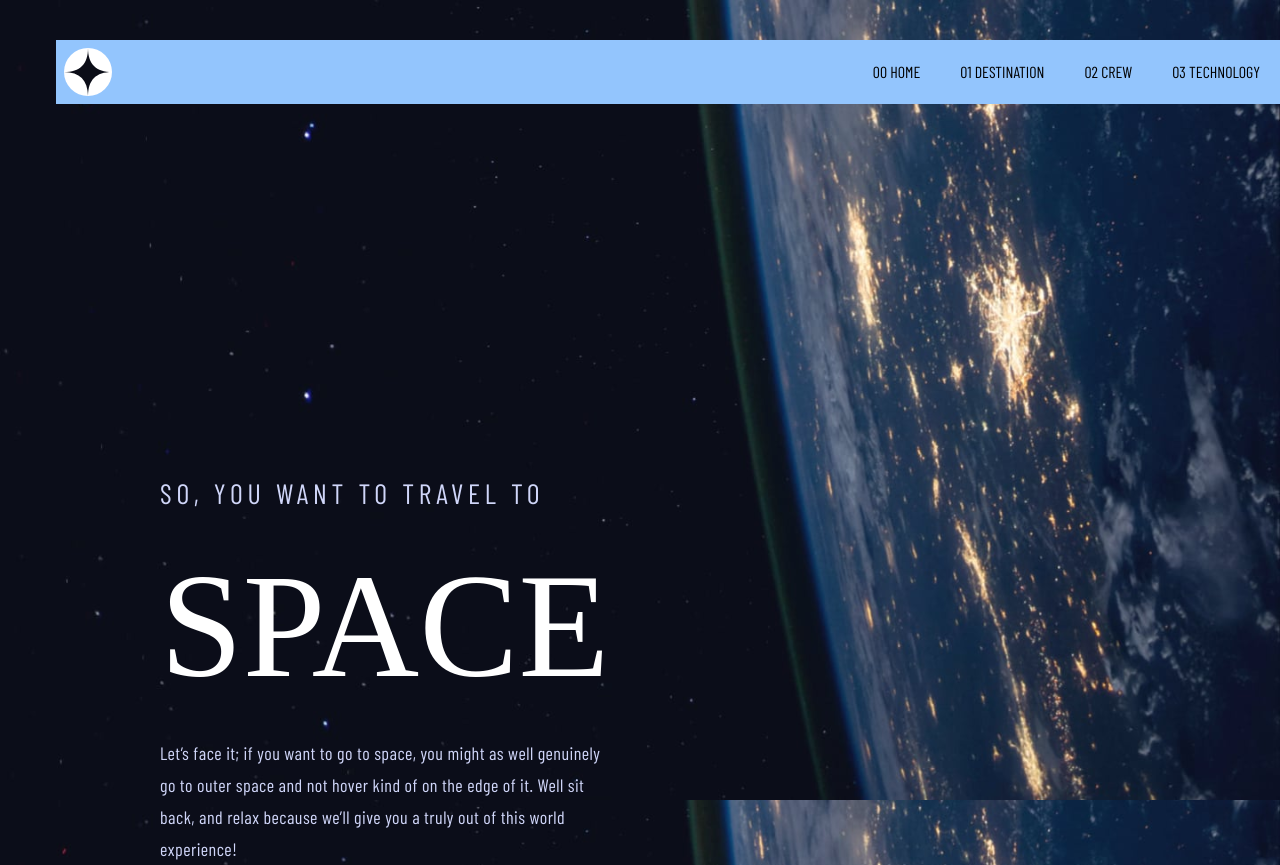
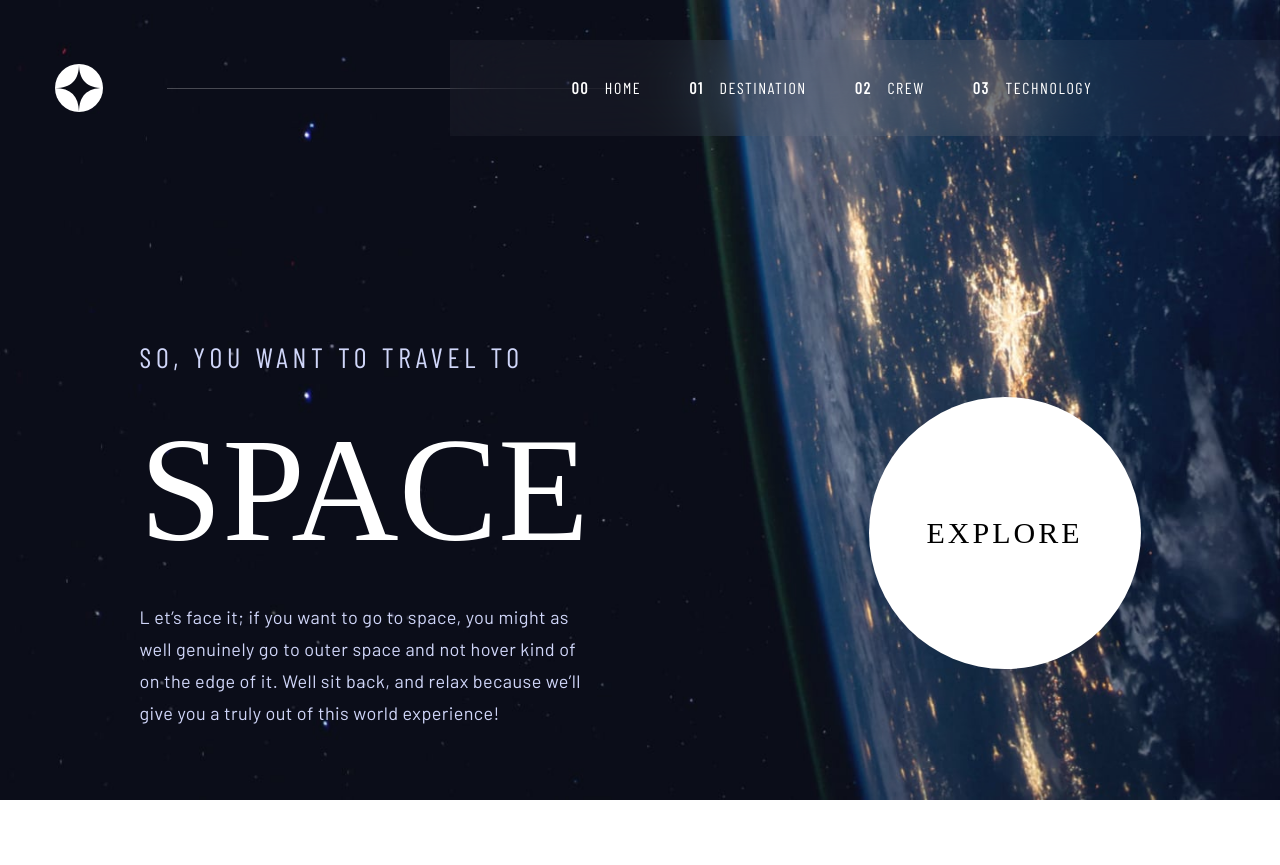
Before and after one commit to BoneNzy/Space-travel-webpage, a website: page public/index.html in a window 1280 px wide. After the commit the page ends 800 px from the top, so only its background shows below. Drawn offline with nearby package versions, Linux system fonts and the light colour scheme; a web font is replaced by a local one.

Commit message:
home page done

```diff
--- a/public/index.html
+++ b/public/index.html
@@ -8,49 +8,71 @@
 
   <link rel="preconnect" href="https://fonts.googleapis.com">
   <link rel="preconnect" href="https://fonts.gstatic.com" crossorigin>
-  <link href="https://fonts.googleapis.com/css2?family=Barlow+Condensed&family=Bellefair&display=swap" rel="stylesheet">
+  <link href="https://fonts.googleapis.com/css2?family=Barlow&family=Barlow+Condensed&family=Bellefair&display=swap" rel="stylesheet">
 
   <link rel="stylesheet" href="./style/output.css">
 </head>
 <body class="bg-fixed bg-cover bg-no-repeat bg-background">
-  <header class="font-Barlow">
-    <nav class="nav-container flex justify-between bg-blue-300 ml-12.5px mt-10">
-      <div class="flex p-2 bg-no-repeat justify-center"><img src="./assets/shared/logo.svg" alt="logo"></div>
-      <ul  class="flex flex-row uppercase">
-        <li class="p-5">
-          <span>00</span>
+  <header class="relative flex justify-between items-center font-Barlow-Condensed h-24 top-10">
+    <!-- Logo -->
+    <div class="absolute flex bg-no-repeat justify-center left-13.5">
+      <img src="./assets/shared/logo.svg" alt="logo">
+    </div>
+
+    <!-- Horizontal Bar -->
+    <div class="absolute bg-white w-108 h-0.5 opacity-25
+    mix-blend-normal left-10.5 top-12">
+    </div>
+
+    <nav class="absolute nav-container flex items-center bg-white-400 backdrop-blur-2xl
+    w-nav h-24 right-0">
+      <ul  class="absolute flex flex-row text-white uppercase tracking-widest left-30">
+        <li class="mr-12">
+          <span class="font-bold mr-0.6">00</span>
             <a href="">Home</a>
         </li>
-        <li class="p-5">
-          <span>01</span>
+        <li class="mr-12">
+          <span class="font-bold mr-0.6">01</span>
           <a href="">Destination</a>
         </li>
-        <li class="p-5">
-          <span>02</span>
+        <li class="mr-12">
+          <span class="font-bold mr-0.6">02</span>
           <a href="">Crew</a>
         </li>
-        <li class="p-5">
-          <span>03</span>
+        <li class="">
+          <span class="font-bold mr-0.6">03</span>
           <a href="">Technology</a>
         </li>
       </ul>
     </nav>
   </header>
 
-  <section class="relative w-108 h-86 top-86 left-40">
-    <h5 class="text-custom-blue font-Barlow uppercase text-2.5xl tracking-custom-widest">So, you want to travel to</h5>
+  <section class="relative flex justify-around items-center top-60">
+    <!-- Some Articles -->
+    <article class="w-108">
+      <h5 class="text-custom-blue font-Barlow-Condensed uppercase text-2.5xl tracking-custom-widest">
+        So, you want to travel to
+      </h5>
 
-    <h1 class="text-white text-10xl font-Bellefair uppercase">Space</h1>
+      <h1 class="text-white text-10xl font-Bellefair uppercase">
+        Space
+      </h1>
 
-    <p class="text-custom-blue text-lg font-normal tracking-wide font-Barlow leading-8">
-      Let’s face it; if you want to go to space, you might as well genuinely go to
-      outer space and not hover kind of on the edge of it. Well sit back, and relax
-      because we’ll give you a truly out of this world experience!
-    </p>
+      <p class="text-custom-blue text-lg font-normal tracking-wide font-Barlow leading-8">
+        L et’s face it; if you want to go to space, you might as well genuinely go to
+        outer space and not hover kind of on the edge of it. Well sit back, and relax
+        because we’ll give you a truly out of this world experience!
+      </p>
+    </article>
+    <!-- The Explore -->
+    <!-- <aside class="hover-explore"> -->
+      <aside class="relative flex hover-explore justify-center items-center w-68 h-68 bg-white rounded-full">
+        <p class="text-3xl uppercase font-Bellefair tracking-widest">
+          Explore
+        </p>
+      </aside>
+    <!-- </aside> -->
   </section>
-
-
-  <!-- Explore -->
 
 </body>
 </html>
--- a/src/input.css
+++ b/src/input.css
@@ -1,3 +1,16 @@
 @tailwind base;
 @tailwind components;
 @tailwind utilities;
+
+.hover-explore:hover::before {
+    content: '';
+    position: absolute;
+    background: #FFFFFF;
+    mix-blend-mode: normal;
+    opacity: 0.1;
+
+    width: 450px;
+    height: 450px;
+    border-radius: 50%;
+    cursor: pointer;
+}
--- a/tailwind.config.js
+++ b/tailwind.config.js
@@ -5,34 +5,53 @@ module.exports = {
   theme: {
     extend: {
       fontFamily: {
-        'Barlow': ['Barlow Condensed', 'regular'],
+        'Barlow-Condensed': ['Barlow Condensed', 'regular'],
+        'Barlow': ['Barlow', 'regular'],
         'Bellefair': ['Bellefair', 'sans sarif']
       },
       backgroundImage: {
         'background': "url('../assets/home/background-home-desktop.jpg')"
       },
       margin: {
-        '12.5px': '3.5rem',
+        '0.6': '0.688rem',
+        '12.5': '3.188rem',
       },
       fontSize: {
         '2.5xl': '1.75rem',
         '10xl': '9.3rem'
       },
       colors: {
+        'white-400': 'rgba(255, 255, 255, 0.04)',
         'custom-blue': '#d0d6f9',
       },
       width: {
-        '108': '28.125rem'
+        '68': '17rem',
+        '108': '28.125rem',
+        'nav': '51.875rem'
       },
       height: {
+        '0.5': '1px',
+        '68': '17rem',
         '86': '23rem',
       },
       letterSpacing: {
         'custom-widest': '0.297rem'
       },
       inset: {
+        '10.5': '167px',
+        '13.5': '55px',
+        '22': '5.5rem',
+        '30': '7.6rem',
+        '38': '9.5rem',
         '86': '23rem',
-      }
+        '87': '24rem',
+        'nav': '38rem',
+        'tExplore': '31rem',
+        'lExplore': '62.5rem',
+      },
+      opacity: {
+        '4': '0.04',
+      },
     },
   },
   plugins: [],
```
Also changed, not shown: public/style/output.css.
